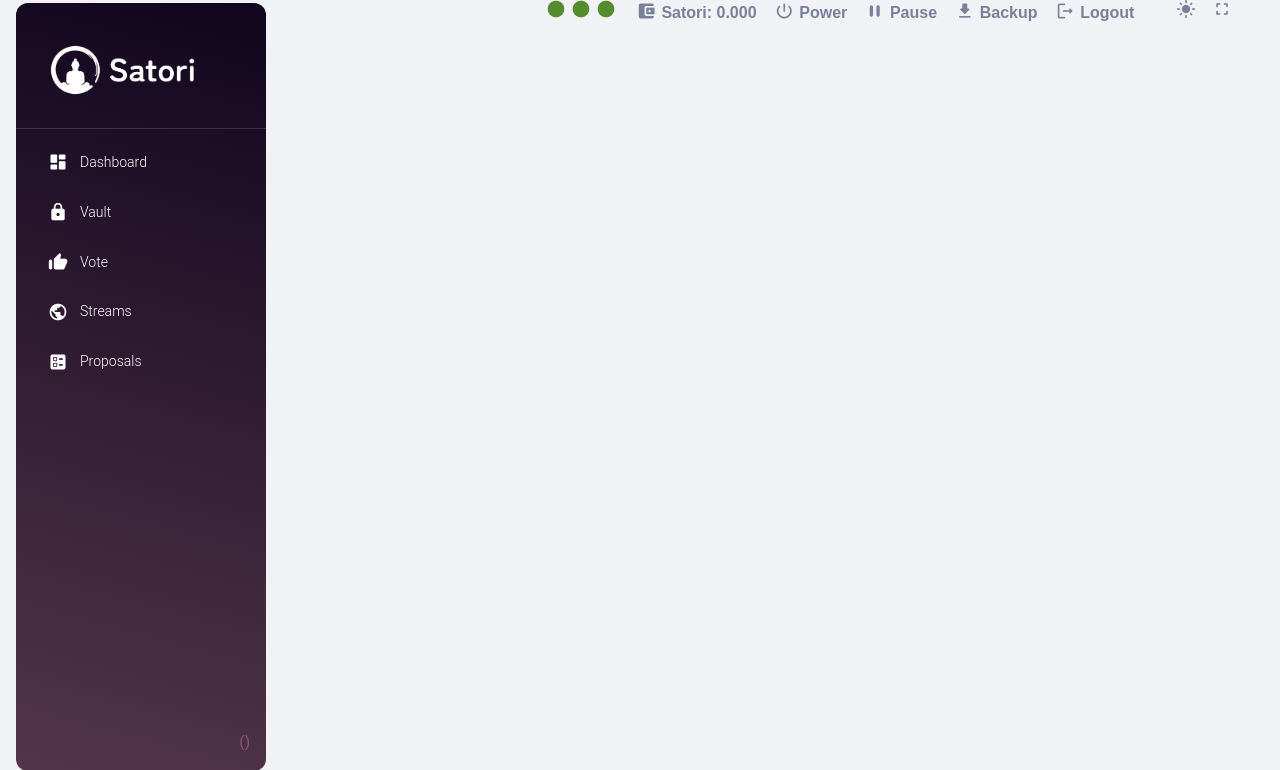
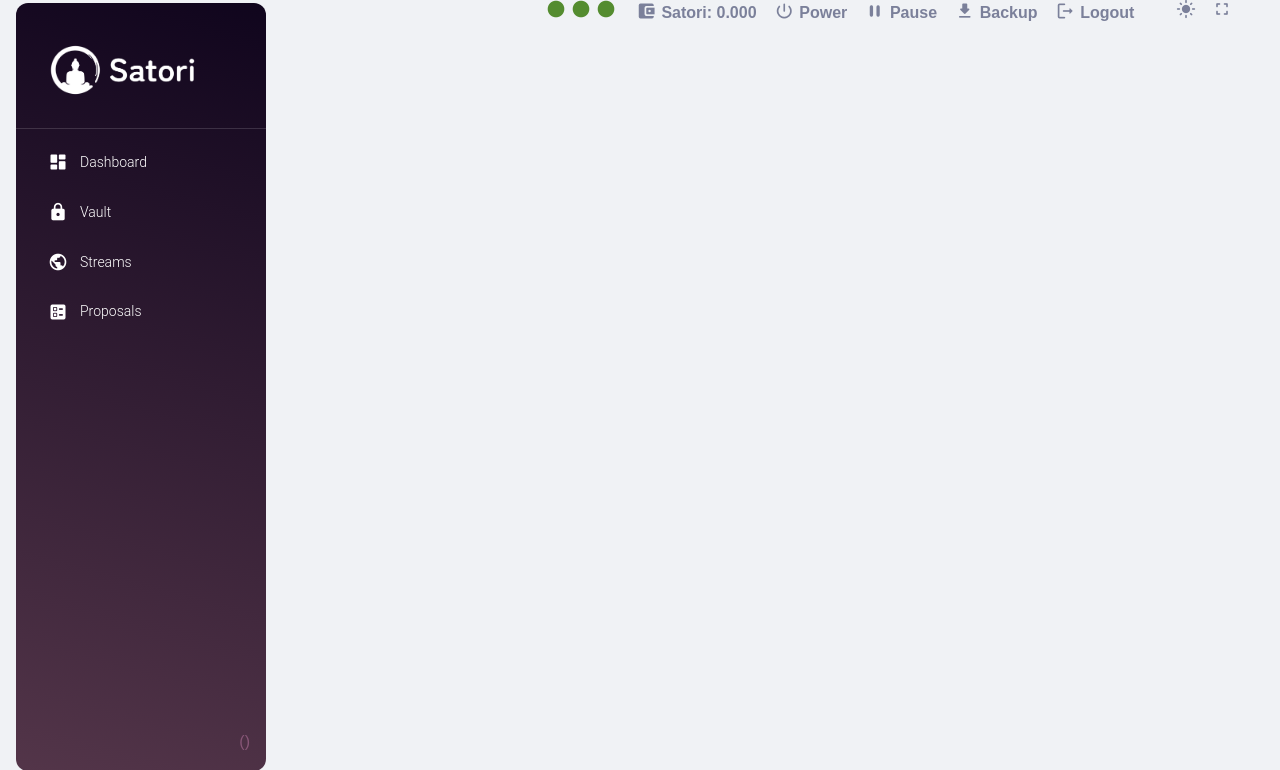
Before and after one commit to SatoriNetwork/Neuron, a Flask app: template satorineuron/web/templates/basic.html in a window 1280 px wide. Shown: the part 13-783 px from the top of the page. Run offline with Flask 3, Linux system fonts and the light colour scheme; the template is opened without the code that fills it, so the values that code supplies are empty; parts of the project's set-up code (start-up, migrations or seed data) failed here and were passed over; some libraries are stand-ins or nearby versions; some web fonts are replaced.

Commit message:
cleaned up vote on manifest and inviter link

```diff
--- a/satorineuron/init/wallet.py
+++ b/satorineuron/init/wallet.py
@@ -130,8 +130,8 @@ class WalletVaultManager():
 
     def balanceUpdatedCallback(self, evr: Balance, satori: Balance, kind: str):
         ''' tell the UI '''
-        print(kind, 'evr balance', evr.amount)
-        print(kind, 'satori balance', satori.amount)
+        logging.debug(kind, 'evr balance', evr.amount)
+        logging.debug(kind, 'satori balance', satori.amount)
         #import traceback
         #traceback.print_stack()
 
--- a/satorineuron/web/templates/dashboard.html
+++ b/satorineuron/web/templates/dashboard.html
@@ -17,8 +17,6 @@
     {% endif %}
     <br id='createbr'>
     {% include 'dashboard-create.html' %}
-    <br id='invitebr'>
-    {% include 'dashboard-invite.html'%}
     {% include 'dashboard-eula.html' %}
     {% include 'footer-on-front.html' %}
   {% else %}
--- a/satorineuron/web/templates/footer-nav.html
+++ b/satorineuron/web/templates/footer-nav.html
@@ -28,13 +28,6 @@
       </a>
     </div>
     <div class="col-xl-2 col-sm-2 col-xs-2" style="padding-right: 0px !important;padding-left: 0px !important;">
-      <a class="border-0 icon icon-md icon-shape border-radius-xl d-flex align-items-center justify-content-center {{ 'active bg-gradient-primary-reverse' if title=='Vote' else '' }}" style="margin-left:auto;margin-right:auto;" href="{{ url_for('vote') }}" onclick="showWorking();">
-        <div class="text-white text-center" style="margin-top:0.25rem;">
-          <i class="material-icons text-sm opacity-10" title="Thumb_up">thumb_up</i>
-        </div>
-      </a>
-    </div>
-    <div class="col-xl-2 col-sm-2 col-xs-2" style="padding-right: 0px !important;padding-left: 0px !important;">
       <a class="border-0 icon icon-md icon-shape border-radius-xl d-flex align-items-center justify-content-center {{ 'active bg-gradient-primary-reverse' if title=='Streams' else '' }}" style="margin-left:auto;margin-right:auto;" href="{{ url_for('streams') }}" onclick="showWorking();">
         <div class="text-white text-center" style="margin-top:0.25rem;">
           <i class="material-icons text-sm opacity-10" title="Public">public</i>
--- a/satorineuron/web/templates/footer-on-front.html
+++ b/satorineuron/web/templates/footer-on-front.html
@@ -5,7 +5,7 @@
       © <script>
         document.write(new Date().getFullYear())
       </script>
-      made with <i class="fa fa-heart"></i> <i class="material-icons opacity-10">favorite</i> by
+      made with <i class="material-icons opacity-10">favorite</i> by
       <a href="https://satorinet.io" class="font-weight-bold" target="_blank">The Satori Association</a>
       for a future by design
     </div>
--- a/satorineuron/web/templates/nav-side.html
+++ b/satorineuron/web/templates/nav-side.html
@@ -25,7 +25,6 @@
       <li class='sub-nav-item'><a href='#' onclick="scrollOrJumpTo('oraclesbr');">Oracle</a></li>
         {% endif %}
       <li class='sub-nav-item'><a href='#' onclick="scrollOrJumpTo('createbr');">Create</a></li>
-      <li class='sub-nav-item'><a href='#' onclick="scrollOrJumpTo('invitebr');">Invite</a></li>
       {% endif %}
 
 	    <!--heading not necessary
@@ -103,19 +102,6 @@
         {% endif %}
       {% endif %}
 
-      <li class="nav-item">
-        <a class="nav-link text-white {{ 'active bg-gradient-primary-reverse' if title=='Vote' else '' }}" href="{{ url_for('vote') }}" onclick="showWorking();">
-          <div class="text-white text-center me-2 d-flex align-items-center justify-content-center">
-            <i class="material-icons opacity-10">thumb_up</i>
-          </div>
-          <span class="nav-link-text ms-1">Vote</span>
-        </a>
-      </li>
-
-      {% if title=='Vote' %}
-      <li class='sub-nav-item'><a href='#' onclick="scrollOrJumpTo('manifestbr');">Minting Manifest</a></li>
-      <li class='sub-nav-item'><a href='#' onclick="scrollOrJumpTo('streamslinkbr');">Stream Approval</a></li>
-      {% endif %}
       <script>
         //document.getElementById('gotoWalletMain').addEventListener(
         //  'click',
--- a/satorineuron/web/templates/vote.html
+++ b/satorineuron/web/templates/vote.html
@@ -2,7 +2,6 @@
 {% block content %}
 {% if vaultOpened %}
     {% include 'vote-description.html' %}
-    {% include 'vote-manifest.html' %}
     <br id="streamslinkbr">
     {% include 'vote-streams-link.html' %}
     {% include 'footer-on-front.html' %}
```
Also changed, not shown: 1 other file.
